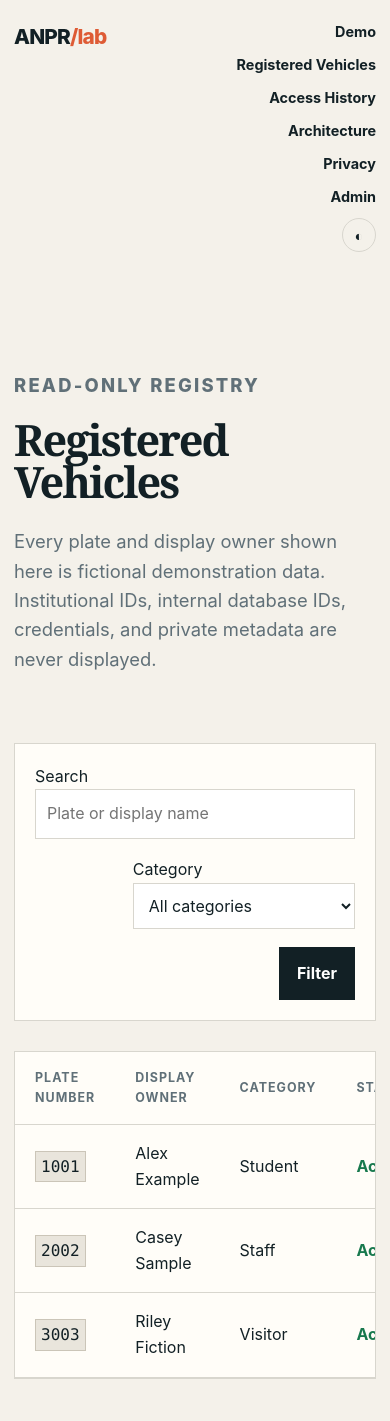
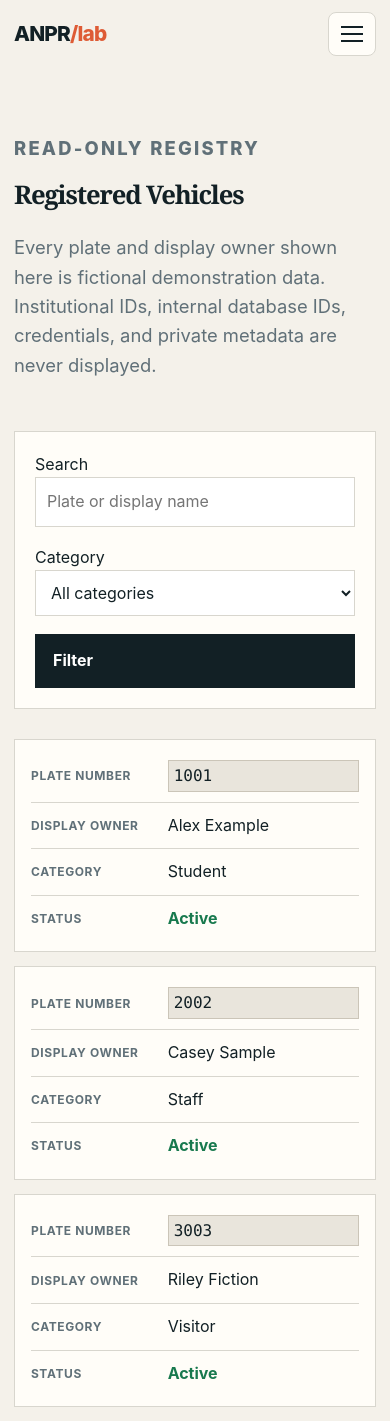
Before and after one commit to KaswanDevkishan/anpr-parking-access-control, a Flask app: page /registered-vehicles in a window 390 px wide. Before the commit the page ends 1379 px from the top, so only its background shows below. Run offline with Flask 3, Linux system fonts and the light colour scheme; data comes from the database, SQL or seed files in the repository.

Commit message:
fix: improve mobile responsiveness

```diff
--- a/anpr_web/static/styles.css
+++ b/anpr_web/static/styles.css
@@ -60,31 +60,39 @@
   color-scheme: dark;
 }
 
-* { box-sizing: border-box; }
+*, *::before, *::after { box-sizing: border-box; }
+html { max-width: 100%; overflow-x: hidden; }
 body {
   margin: 0;
   color: var(--ink);
   background: var(--paper);
   font-family: Inter, ui-sans-serif, system-ui, -apple-system, sans-serif;
   line-height: 1.6;
+  min-width: 0;
+  max-width: 100%;
+  overflow-x: hidden;
 }
-.site-header, main { width: min(1120px, calc(100% - 40px)); margin-inline: auto; }
+.site-header, main { width: min(1120px, 100%); padding-inline: 20px; margin-inline: auto; }
+main, section, article, form, dl, figure { min-width: 0; }
 .site-header { min-height: 76px; display: flex; align-items: center; justify-content: space-between; }
 .brand { color: var(--ink); font-size: 1.3rem; font-weight: 800; text-decoration: none; letter-spacing: -.04em; }
 .brand span, .eyebrow { color: var(--accent); }
 nav { display: flex; gap: 24px; align-items: center; }
 nav a, .text-link { color: var(--ink); text-decoration: none; font-weight: 650; }
+nav a, .nav-form button { display: flex; min-height: 44px; align-items: center; }
+.nav-toggle { display: none; }
+.sr-only { position: absolute; width: 1px; height: 1px; padding: 0; overflow: hidden; clip: rect(0, 0, 0, 0); white-space: nowrap; border: 0; }
 nav a:hover, .text-link:hover { color: var(--accent); }
 .nav-form { margin: 0; }
 .nav-form button, .theme-toggle { width: auto; margin: 0; padding: 0; background: none; color: var(--ink); }
 .theme-toggle { border: 1px solid var(--line); border-radius: 50%; width: 34px; height: 34px; justify-content: center; align-items: center; }
 .eyebrow { text-transform: uppercase; letter-spacing: .12em; font-size: .78rem; font-weight: 800; }
 h1 { font-family: Georgia, serif; font-size: clamp(2.7rem, 6vw, 5.4rem); line-height: .98; letter-spacing: -.045em; margin: 14px 0 24px; }
-h2 { line-height: 1.2; }
+h2 { font-size: clamp(1.2rem, 4vw, 1.7rem); line-height: 1.2; }
 .lede, .page-intro > p { color: var(--muted); font-size: 1.15rem; max-width: 680px; }
 .notice, .registry-note { border-left: 3px solid var(--accent); padding: 10px 16px; margin-top: 28px; font-size: .92rem; }
 input[type=file] { width: 100%; padding: 30px 14px; border: 1px dashed var(--muted); background: var(--field); }
-input:not([type=file]):not([type=checkbox]):not([type=radio]), select { width: 100%; padding: 11px; border: 1px solid var(--line); background: var(--field); color: var(--ink); font: inherit; }
+input:not([type=file]):not([type=checkbox]):not([type=radio]), select { width: 100%; min-height: 46px; padding: 11px; border: 1px solid var(--line); background: var(--field); color: var(--ink); font: inherit; font-size: 16px; }
 button { width: 100%; margin-top: 20px; border: 0; padding: 14px 18px; background: var(--control-bg); color: var(--control-text); font: inherit; font-weight: 750; cursor: pointer; display: flex; justify-content: space-between; }
 button:hover { background: var(--control-hover-bg); color: var(--control-text); }
 button:active { background: var(--control-active-bg); color: var(--control-text); }
@@ -94,7 +102,8 @@ button:disabled, button[aria-disabled="true"] { background: var(--disabled-contr
 .secondary:hover { background: var(--secondary-control-bg); color: var(--secondary-control-text); border-color: var(--focus-ring); }
 .secondary:active { background: var(--disabled-control-bg); color: var(--secondary-control-text); }
 .nav-form button:hover, .nav-form button:active, .theme-toggle:hover, .theme-toggle:active { background: none; color: var(--accent); }
-.error { color: var(--red); background: var(--soft-error); padding: 10px; margin-top: 14px; }
+.error { color: var(--red); background: var(--soft-error); padding: 10px; margin-top: 14px; overflow-wrap: anywhere; }
+.error ul { padding-left: 22px; margin-block: 0; }
 .process-grid, .architecture-grid { display: grid; grid-template-columns: repeat(3, 1fr); gap: 1px; background: var(--line); border: 1px solid var(--line); }
 .process-grid article, .architecture-grid article { background: var(--card); padding: 28px; }
 .process-grid span { color: var(--accent); font-family: monospace; }
@@ -113,8 +122,8 @@ figcaption { color: var(--muted); font-size: .82rem; margin-top: 8px; }
 .facts { margin: 0; background: var(--card); border: 1px solid var(--line); }
 .facts div { padding: 15px 20px; border-bottom: 1px solid var(--line); }
 .facts dt { color: var(--muted); font-size: .75rem; text-transform: uppercase; letter-spacing: .08em; }
-.facts dd { margin: 2px 0 0; font-weight: 750; }
-.table-wrap { overflow-x: auto; background: var(--card); border: 1px solid var(--line); }
+.facts dd { margin: 2px 0 0; overflow-wrap: anywhere; font-weight: 750; }
+.table-wrap { max-width: 100%; overflow-x: auto; background: var(--card); border: 1px solid var(--line); -webkit-overflow-scrolling: touch; }
 table { width: 100%; border-collapse: collapse; }
 th, td { text-align: left; padding: 16px 20px; border-bottom: 1px solid var(--line); }
 th { color: var(--muted); font-size: .78rem; text-transform: uppercase; letter-spacing: .08em; }
@@ -171,7 +180,7 @@ a:hover .plate-badge, a:focus-visible .plate-badge {
 .pagination a { border: 1px solid var(--line); padding: 7px 12px; }
 .pagination a[aria-current="page"] { background: var(--ink); color: var(--paper); }
 .camera-grid { display: grid; grid-template-columns: 1fr 1fr; gap: 24px; }
-#camera-preview { display: block; width: 100%; min-height: 280px; background: #050708; }
+#camera-preview { display: block; width: 100%; max-width: 100%; height: auto; min-height: 280px; background: #050708; object-fit: contain; }
 .camera-actions { display: grid; grid-template-columns: 1fr 1fr; gap: 10px; }
 .camera-actions button { margin-top: 10px; }
 fieldset { border: 1px solid var(--line); margin: 0 0 18px; }
@@ -413,28 +422,80 @@ fieldset { border: 1px solid var(--line); margin: 0 0 18px; }
   font-size: .8rem;
 }
 
-@media (max-width: 760px) {
-  .site-header { align-items: flex-start; padding-block: 20px; }
-  nav { gap: 10px; flex-direction: column; align-items: flex-end; text-align: right; font-size: .9rem; }
-  .result-grid { grid-template-columns: 1fr; gap: 36px; padding: 55px 0; }
+@media (max-width: 1024px) {
+  nav { gap: 14px; }
+  .home-hero { grid-template-columns: minmax(0, 1fr) minmax(340px, .8fr); gap: 44px; }
+  .capability-row { grid-template-columns: repeat(2, 1fr); }
+  .stats { flex-wrap: wrap; }
+  .stats article { flex-basis: calc(50% - 18px); }
+}
+
+@media (max-width: 768px) {
+  .site-header { position: relative; min-height: 68px; padding-block: 12px; }
+  .nav-toggle { display: flex; width: 48px; height: 44px; padding: 0; margin: 0; border: 1px solid var(--line); border-radius: 8px; background: var(--card); align-items: center; justify-content: center; }
+  .nav-toggle:hover, .nav-toggle:active { background: var(--card); }
+  .nav-toggle-icon, .nav-toggle-icon::before, .nav-toggle-icon::after { display: block; width: 22px; height: 2px; background: var(--ink); content: ""; transition: transform .2s ease; }
+  .nav-toggle-icon { position: relative; }
+  .nav-toggle-icon::before { position: absolute; top: -7px; }
+  .nav-toggle-icon::after { position: absolute; top: 7px; }
+  .nav-toggle[aria-expanded="true"] .nav-toggle-icon { background: transparent; }
+  .nav-toggle[aria-expanded="true"] .nav-toggle-icon::before { top: 0; transform: rotate(45deg); }
+  .nav-toggle[aria-expanded="true"] .nav-toggle-icon::after { top: 0; transform: rotate(-45deg); }
+  nav { display: none; position: absolute; z-index: 10; top: calc(100% - 4px); right: 20px; left: 20px; padding: 10px; border: 1px solid var(--line); background: var(--card); box-shadow: var(--panel-shadow); gap: 2px; flex-direction: column; align-items: stretch; font-size: 1rem; }
+  .nav-toggle[aria-expanded="true"] + nav { display: flex; }
+  nav a, .nav-form button { width: 100%; min-height: 44px; padding: 10px 12px; margin: 0; justify-content: flex-start; }
+  .theme-toggle { width: 44px; height: 44px; margin: 4px 0 0 8px; }
+  .result-grid { grid-template-columns: 1fr; gap: 28px; }
   .process-grid, .architecture-grid { grid-template-columns: 1fr; }
   .filter-bar, .action-links, .stats, .review-grid { flex-direction: column; }
+  .filter-bar { align-items: stretch; }
+  .filter-bar label, .form-stack label { width: 100%; }
+  .filter-bar button, .action-links a { width: 100%; min-height: 44px; }
+  .action-links a { display: flex; align-items: center; }
   .camera-grid { grid-template-columns: 1fr; }
+  .page-intro { padding: 48px 0 32px; }
+  .page-intro h1, .narrow-page h1 { font-size: clamp(1.6rem, 6vw, 2.5rem); line-height: 1.05; }
+  .result-wrap, .narrow-page { padding: 48px 0; }
+  .result-heading h1 { max-width: 100%; font-size: clamp(2.2rem, 14vw, 4.5rem); overflow-wrap: anywhere; }
+  figure img { max-width: 100%; height: auto; }
+  .panel { padding: 22px; }
   .home { padding-top: 48px; }
   .home-hero { grid-template-columns: 1fr; gap: 44px; }
-  .hero-copy h1 { font-size: clamp(3rem, 15vw, 4.6rem); }
+  .hero-copy h1 { font-size: clamp(2.5rem, 11vw, 4.6rem); }
   .scan-panel { border-radius: 20px; }
-  .capability-row { grid-template-columns: repeat(2, 1fr); }
   .workflow ol { grid-template-columns: repeat(2, 1fr); }
+  .card-table-wrap { overflow: visible; border: 0; background: transparent; }
+  .card-table, .card-table tbody, .card-table tr, .card-table td { display: block; width: 100%; }
+  .card-table thead { position: absolute; width: 1px; height: 1px; overflow: hidden; clip: rect(0, 0, 0, 0); }
+  .card-table tr { padding: 10px 16px; margin-bottom: 14px; border: 1px solid var(--line); background: var(--card); }
+  .card-table td { display: grid; min-height: 44px; padding: 10px 0; border-bottom: 1px solid var(--line); grid-template-columns: minmax(105px, 38%) 1fr; gap: 12px; align-items: center; overflow-wrap: anywhere; }
+  .card-table td::before { color: var(--muted); content: attr(data-label); font-size: .75rem; font-weight: 750; letter-spacing: .05em; text-transform: uppercase; }
+  .card-table td:last-child { border-bottom: 0; }
+  .card-table td[colspan] { display: block; }
+  .card-table td[colspan]::before { content: none; }
 }
 
-@media (max-width: 430px) {
-  .site-header, main { width: min(100% - 28px, 1120px); }
-  .hero-copy h1 { font-size: clamp(2.65rem, 14vw, 3.5rem); }
-  .scan-panel { padding: 20px; }
-  .drop-zone { min-height: 190px; }
+@media (max-width: 480px) {
+  .site-header, main { padding-inline: 14px; }
+  nav { right: 14px; left: 14px; }
+  .home { padding: 32px 0 44px; }
+  .home-hero { gap: 30px; }
+  .hero-copy h1 { font-size: clamp(2.25rem, 12vw, 3.5rem); margin-block: 10px 18px; }
+  .scan-panel, .panel { padding: 18px; border-radius: 16px; }
+  .drop-zone { min-height: 170px; padding: 20px 14px; }
+  .capability-row { margin-top: 42px; }
   .capability-row { gap: 8px; }
   .capability-row article { padding: 14px; }
+  .workflow li { padding: 15px 0; }
+  .camera-actions { grid-template-columns: 1fr; }
+  #camera-preview { min-height: 180px; }
+  .actions { align-items: stretch; flex-wrap: wrap; }
+  .actions a, .actions button { display: flex; min-height: 44px; padding: 10px 12px; align-items: center; }
+  .actions form { flex: 1 1 100%; }
+  .actions button { width: 100%; }
+  .pagination { max-width: 100%; flex-wrap: wrap; }
+  .pagination a { min-width: 44px; min-height: 44px; text-align: center; }
+  .occupancy-card span { display: block; margin: 8px 0 0; }
 }
 
 @media (prefers-reduced-motion: reduce) {
--- a/anpr_web/templates/base.html
+++ b/anpr_web/templates/base.html
@@ -17,7 +17,12 @@
 <body>
   <header class="site-header">
     <a class="brand" href="{{ url_for('web.index') }}">ANPR<span>/lab</span></a>
-    <nav aria-label="Main navigation">
+    <button class="nav-toggle" type="button" aria-expanded="false"
+            aria-controls="main-navigation">
+      <span class="nav-toggle-icon" aria-hidden="true"></span>
+      <span class="sr-only">Open navigation</span>
+    </button>
+    <nav id="main-navigation" aria-label="Main navigation">
       <a href="{{ url_for('web.index') }}">Demo</a>
       <a href="{{ url_for('web.registered_vehicles') }}">Registered Vehicles</a>
       <a href="{{ url_for('web.access_history') }}">Access History</a>
@@ -40,6 +45,8 @@
   <script>
     (() => {
       const button = document.querySelector(".theme-toggle");
+      const navToggle = document.querySelector(".nav-toggle");
+      const navigation = document.querySelector("#main-navigation");
       const update = () => {
         const dark = document.documentElement.dataset.theme === "dark";
         button.setAttribute("aria-label", `Switch to ${dark ? "light" : "dark"} theme`);
@@ -52,6 +59,20 @@
         update();
       });
       update();
+
+      const closeNavigation = () => {
+        navToggle.setAttribute("aria-expanded", "false");
+        navToggle.querySelector(".sr-only").textContent = "Open navigation";
+      };
+      navToggle.addEventListener("click", () => {
+        const open = navToggle.getAttribute("aria-expanded") === "true";
+        navToggle.setAttribute("aria-expanded", String(!open));
+        navToggle.querySelector(".sr-only").textContent = open ? "Open navigation" : "Close navigation";
+      });
+      navigation.addEventListener("click", (event) => {
+        if (event.target.closest("a")) closeNavigation();
+      });
+      matchMedia("(min-width: 769px)").addEventListener("change", closeNavigation);
     })();
   </script>
   {% block scripts %}{% endblock %}
--- a/anpr_web/templates/history.html
+++ b/anpr_web/templates/history.html
@@ -31,12 +31,12 @@
   <a href="{{ url_for('web.admin_history_export', q=search, status=selected_status, date_from=date_from, date_to=date_to) }}">Export filtered CSV</a>
 </div>
 {% endif %}
-<div class="table-wrap">
-  <table>
+<div class="table-wrap card-table-wrap">
+  <table class="card-table">
     <thead><tr><th>Plate</th><th>Display name</th><th>Category</th><th>Entry</th><th>Exit</th><th>Duration</th><th>Status</th>{% if is_admin %}<th>Email delivery</th>{% endif %}</tr></thead>
     <tbody>
     {% for visit in records %}
-      <tr><td><code class="plate-badge">{{ visit.plate_number }}</code>{% if visit.vehicle_record_status %}<br><small>{{ visit.vehicle_record_status }}</small>{% endif %}</td><td>{{ visit.display_name }}</td><td>{{ visit.category|title }}</td><td>{{ visit.entry_time }}</td><td>{{ visit.exit_time }}</td><td>{{ visit.duration }}</td><td><span class="status {{ visit.status|lower }}">{{ visit.status }}</span></td>{% if is_admin %}<td><span class="delivery-badge {{ visit.delivery_status|lower|replace(' ', '-') }}">{{ visit.delivery_status }}</span>{% if visit.delivery_status == 'Failed' %}<form class="inline-form" method="post" action="{{ url_for('web.admin_retry_notification', delivery_id=visit.delivery_id) }}"><input type="hidden" name="csrf_token" value="{{ csrf_token() }}"><button type="submit">Retry email</button></form>{% endif %}</td>{% endif %}</tr>
+      <tr><td data-label="Plate"><code class="plate-badge">{{ visit.plate_number }}</code>{% if visit.vehicle_record_status %}<br><small>{{ visit.vehicle_record_status }}</small>{% endif %}</td><td data-label="Display name">{{ visit.display_name }}</td><td data-label="Category">{{ visit.category|title }}</td><td data-label="Entry">{{ visit.entry_time }}</td><td data-label="Exit">{{ visit.exit_time }}</td><td data-label="Duration">{{ visit.duration }}</td><td data-label="Status"><span class="status {{ visit.status|lower }}">{{ visit.status }}</span></td>{% if is_admin %}<td data-label="Email delivery"><span class="delivery-badge {{ visit.delivery_status|lower|replace(' ', '-') }}">{{ visit.delivery_status }}</span>{% if visit.delivery_status == 'Failed' %}<form class="inline-form" method="post" action="{{ url_for('web.admin_retry_notification', delivery_id=visit.delivery_id) }}"><input type="hidden" name="csrf_token" value="{{ csrf_token() }}"><button type="submit">Retry email</button></form>{% endif %}</td>{% endif %}</tr>
     {% else %}
       <tr><td colspan="{{ 8 if is_admin else 7 }}">No fictional visits match these filters.</td></tr>
     {% endfor %}
--- a/anpr_web/templates/vehicles.html
+++ b/anpr_web/templates/vehicles.html
@@ -22,18 +22,18 @@
   </label>
   <button type="submit">Filter</button>
 </form>
-<div class="table-wrap">
-  <table>
+<div class="table-wrap card-table-wrap">
+  <table class="card-table">
     <thead>
       <tr><th>Plate number</th><th>Display owner</th><th>Category</th><th>Status</th></tr>
     </thead>
     <tbody>
       {% for record in records %}
       <tr>
-        <td><code class="plate-badge">{{ record.plate_number }}</code></td>
-        <td>{{ record.display_name }}</td>
-        <td>{{ record.category|title }}</td>
-        <td><span class="status {{ 'active' if record.is_active else 'inactive' }}">{{ 'Active' if record.is_active else 'Inactive' }}</span></td>
+        <td data-label="Plate number"><code class="plate-badge">{{ record.plate_number }}</code></td>
+        <td data-label="Display owner">{{ record.display_name }}</td>
+        <td data-label="Category">{{ record.category|title }}</td>
+        <td data-label="Status"><span class="status {{ 'active' if record.is_active else 'inactive' }}">{{ 'Active' if record.is_active else 'Inactive' }}</span></td>
       </tr>
       {% else %}
       <tr><td colspan="4">No fictional vehicles match those filters.</td></tr>
```
Also changed, not shown: tests/test_web.py (+23 -0 lines).
